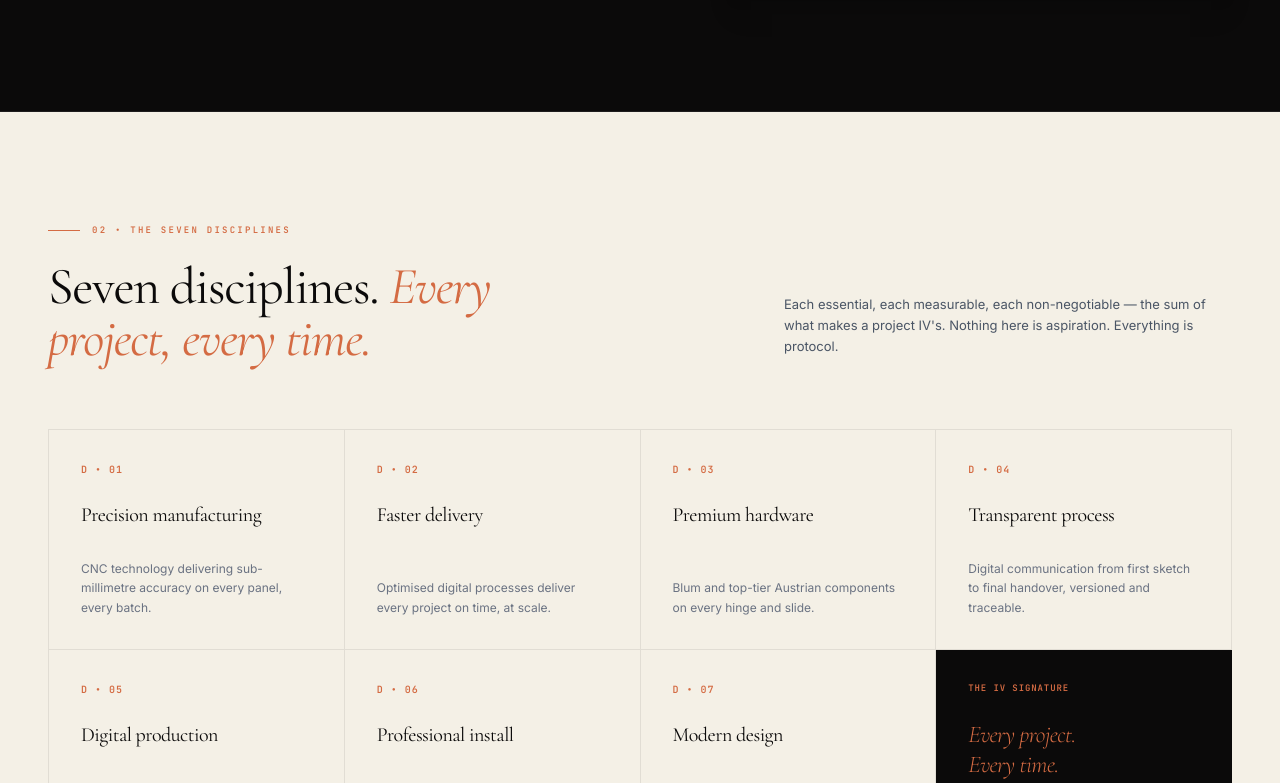
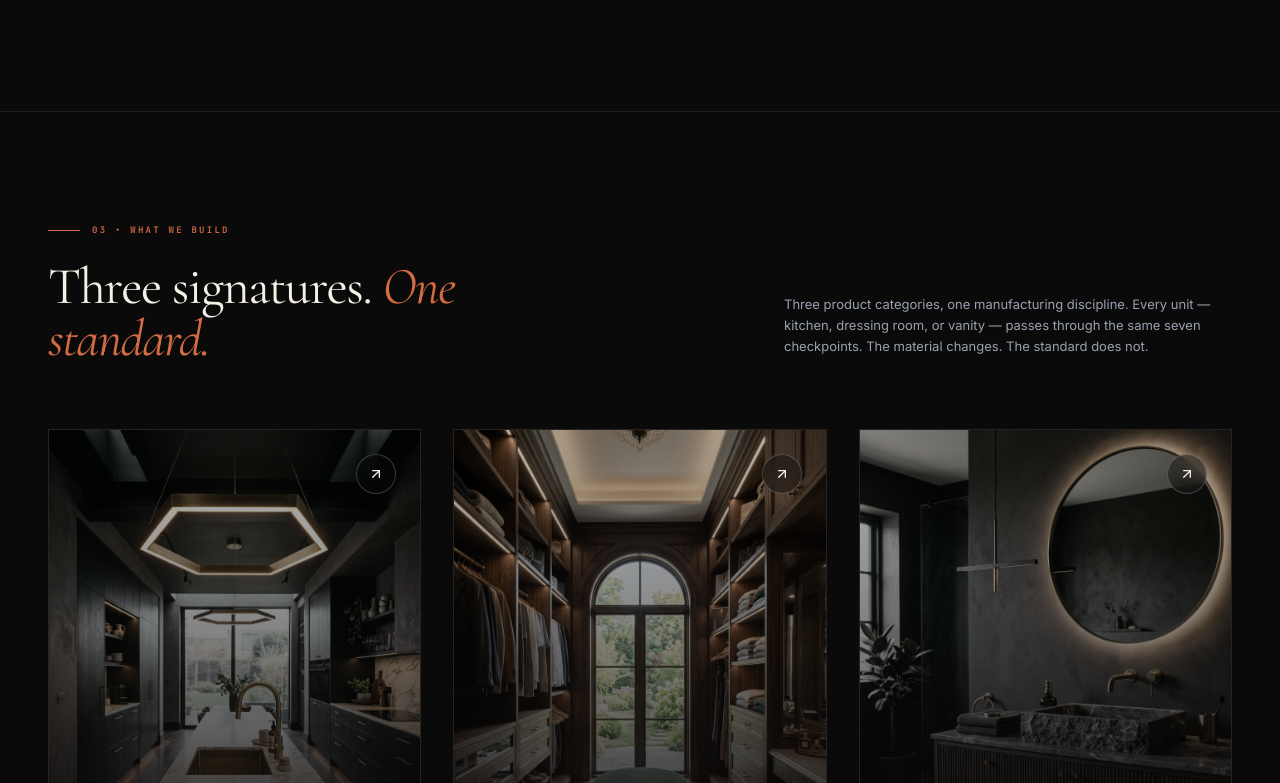
Before and after one commit to shefo90/IV-HOM, a React (Vite) app: page / in a window 1280 px wide. Shown: the part 1817-2600 px from the top of the page. Built offline with nearby package versions, Linux system fonts and the light colour scheme.

Commit message:
removeing the secound section

```diff
--- a/src/App.tsx
+++ b/src/App.tsx
@@ -66,8 +66,7 @@ export default function App() {
       {/* Chapter One Narrative Section */}
       <ChapterOneSection />
 
-      {/* Disciplines Grid */}
-      <DisciplinesSection />
+
 
       {/* Categories we build (Kitchens, Closet/Wardrobes, Vanities) */}
       <WhatWeBuildSection onSelectCategory={(cat) => openProposal(cat)} />
```
